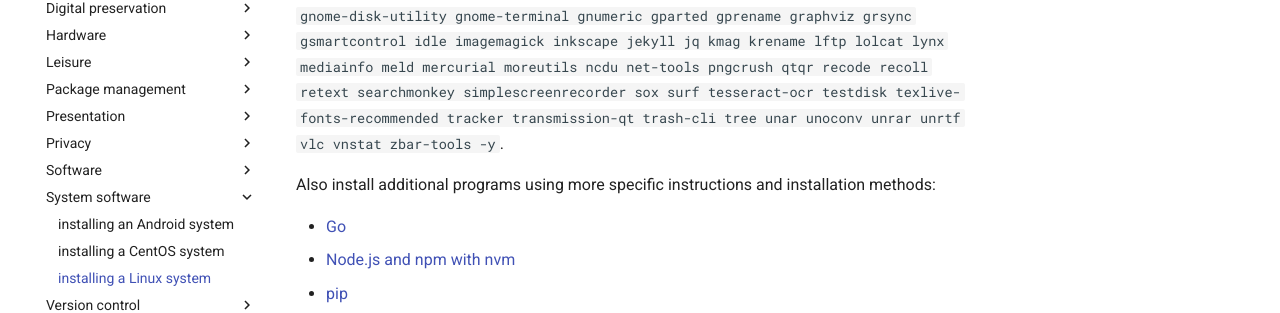
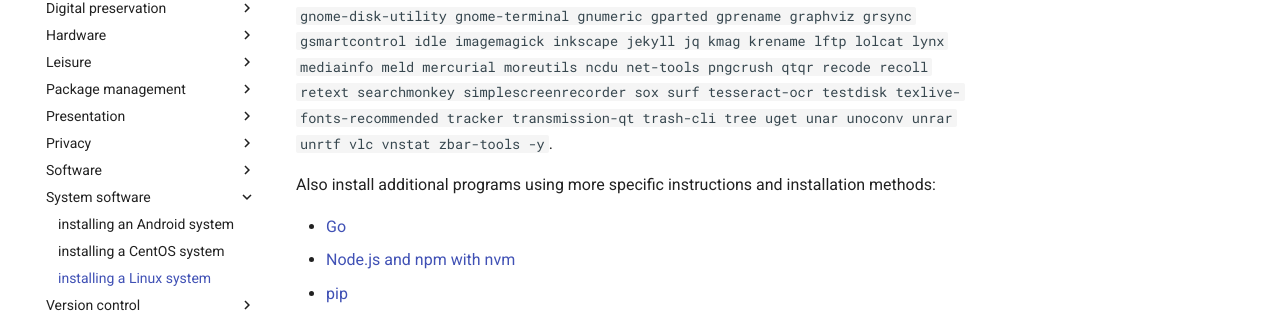
Before and after one commit to oronymzy/tips, an MkDocs documentation site: the page built from docs/insLnxS.md, in a window 1280 px wide and 1400 px high. Shown: the part 372-685 px from the top of the window. Built offline with MkDocs 1.6.1 and Material for MkDocs 9.7.7, drawn with Linux system fonts in a browser that asks for light colours; comment, search, counter and statistics services are not loaded; some of the changed text lies outside the part shown.

Commit message:
Add 'uget' package and 'uGet' table row, remove link
Add 'uget' package to script.
Add 'uGet' table row, with hyperlinks and footnote.
Remove link to 'installing uGet' page.

```diff
--- a/docs/insLnxS.md
+++ b/docs/insLnxS.md
@@ -3,7 +3,7 @@
 
 To install updates, use `sudo apt update && sudo apt full-upgrade && sudo apt autoremove`.
 
-To install officially supported programs, use `sudo apt install audacity bless bzr cheese codeblocks curl duc easytag espeak-ng-espeak exfat-fuse exfat-utils exiftool extundelete eyed3 festival filelight filezilla flac focuswriter gedit gimp git-cola gnome-disk-utility gnome-terminal gnumeric gparted gprename graphviz grsync gsmartcontrol idle imagemagick inkscape jekyll jq kmag krename lftp lolcat lynx mediainfo meld mercurial moreutils ncdu net-tools pngcrush qtqr recode recoll retext searchmonkey simplescreenrecorder sox surf tesseract-ocr testdisk texlive-fonts-recommended tracker transmission-qt trash-cli tree unar unoconv unrar unrtf vlc vnstat zbar-tools -y`.
+To install officially supported programs, use `sudo apt install audacity bless bzr cheese codeblocks curl duc easytag espeak-ng-espeak exfat-fuse exfat-utils exiftool extundelete eyed3 festival filelight filezilla flac focuswriter gedit gimp git-cola gnome-disk-utility gnome-terminal gnumeric gparted gprename graphviz grsync gsmartcontrol idle imagemagick inkscape jekyll jq kmag krename lftp lolcat lynx mediainfo meld mercurial moreutils ncdu net-tools pngcrush qtqr recode recoll retext searchmonkey simplescreenrecorder sox surf tesseract-ocr testdisk texlive-fonts-recommended tracker transmission-qt trash-cli tree uget unar unoconv unrar unrtf vlc vnstat zbar-tools -y`.
 
 Also install additional programs using more specific instructions and installation methods:
 
@@ -115,6 +114,7 @@ For Lubuntu, install additional packages using `sudo apt install dolphin kate op
 | `transmission-qt`              | [Transmission]                                           | [file sharing] for [BitTorrent]                      | [GUI] ([Qt])   | [GNU GPL v2.0] or [GNU GPL v3.0] [^insLnxS58]                        | [C]
 | `trash-cli`                    | [trash-cli]                                              | [trashing]                                           | [CLI]          | [GNU GPL v2.0] [^insLnxS59]                                          | [Python]
 | `tree`                         | [tree]                                                   | [computer data storage] analysis                     | [CLI]          | [GNU GPL v2.0]                                                       | [C]
+| `uget`                         | [uGet]                                                   | [download management]                                | [GUI]          | [GNU LGPL v2.1] [^insLnxS83]                                         | [C]
 | `unar`                         | [The Unarchiver]                                         | [archive file] unarchiving                           | [CLI]          | [GNU LGPL v2.1] [^insLnxS80]                                         | [C]
 | `unoconv`                      | [unoconv]                                                | [file format] conversion                             | [CLI]          | [GNU GPL v2.0] [^insLnxS61]                                          | [Python]
 | `unrar`                        | [UnRAR]                                                  | [RAR] unarchiving                                    | [CLI]          | [trialware]
@@ -134,9 +134,9 @@ For Lubuntu, install additional packages using `sudo apt install dolphin kate op
 [Apache License 2.0]: https://choosealicense.com/licenses/apache-2.0/
 [Apache Subversion]: https://en.wikipedia.org/wiki/Apache_Subversion
 [Audacity]: https://www.audacityteam.org/
-[Bazaar]: http://bazaar.canonical.com/en/
 [BSD 2-Clause license]: https://choosealicense.com/licenses/bsd-2-clause/
 [BSD 3-Clause license]: https://opensource.org/licenses/BSD-3-Clause
+[Bazaar]: http://bazaar.canonical.com/en/
 [BitTorrent]: https://en.wikipedia.org/wiki/BitTorrent
 [Bless]: https://github.com/afrantzis/bless
 [C#]: https://en.wikipedia.org/wiki/C_Sharp_(programming_language)
@@ -192,9 +192,9 @@ For Lubuntu, install additional packages using `sudo apt install dolphin kate op
 [Mercurial]: https://www.mercurial-scm.org/
 [Ncdu]: https://dev.yorhel.nl/ncdu
 [Open Java Development Kit]: https://en.wikipedia.org/wiki/OpenJDK
-[Pascal]: https://en.wikipedia.org/wiki/Pascal_(programming_language)
 [PNG]: https://en.wikipedia.org/wiki/Portable_Network_Graphics
 [PSFL]: https://docs.python.org/3/license.html
+[Pascal]: https://en.wikipedia.org/wiki/Pascal_(programming_language)
 [Perl]: https://en.wikipedia.org/wiki/Perl
 [Python]: https://en.wikipedia.org/wiki/Python_(programming_language)
 [QR Tools]: https://launchpad.net/qr-tools
@@ -279,6 +280,7 @@ For Lubuntu, install additional packages using `sudo apt install dolphin kate op
 [trashing]: https://en.wikipedia.org/wiki/Trash_(computing)
 [tree]: http://mama.indstate.edu/users/ice/tree/
 [trialware]: https://en.wikipedia.org/wiki/Shareware#Trialware
+[uGet]: https://ugetdm.com
 [undeletion]: https://en.wikipedia.org/wiki/Undeletion
 [unoconv]: http://dag.wiee.rs/home-made/unoconv/
 [vector graphics]: https://en.wikipedia.org/wiki/Vector_graphics_editor
```
Also changed, not shown: other parts of docs/insLnxS.md (+2 -1 lines).
